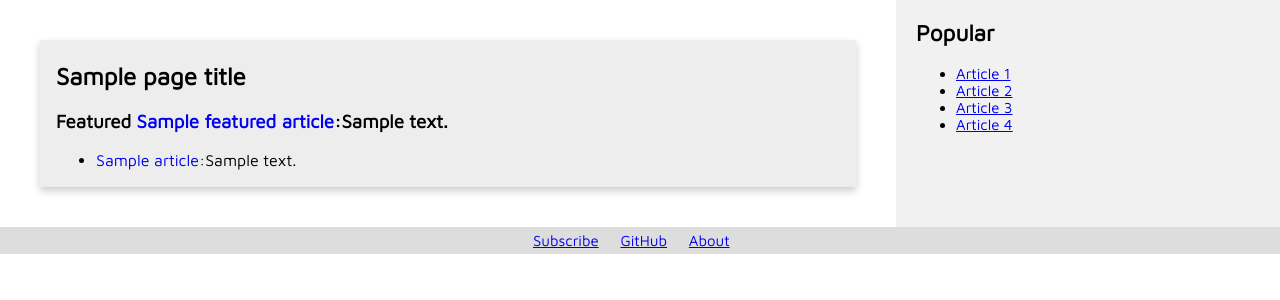
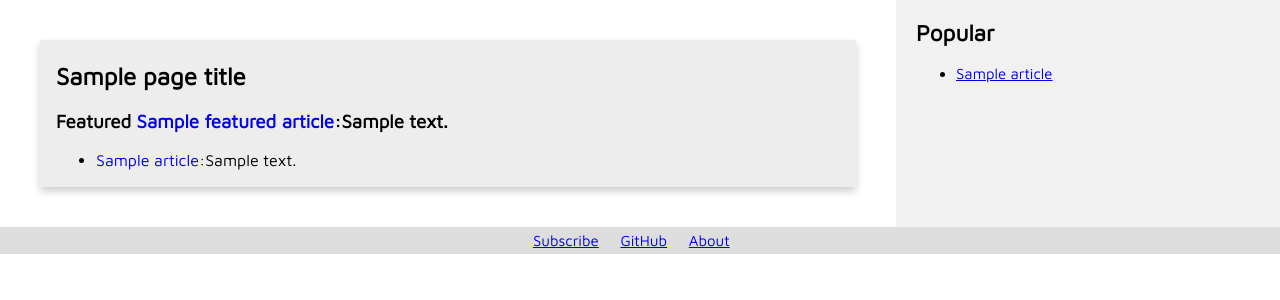
Before and after one commit to mikaeilorfanian/lightning, a Python web app: template templates/articles-category-template.html in a window 1280 px wide. Shown: the part 213-513 px from the top of the page. Run offline with Jinja, Linux system fonts and the light colour scheme; the template is opened without the code that fills it: most values are stand-ins (such as "Sample title", 1, 10 or a date in 2020).

Commit message:
Programatically generate the popular articles in sidebar

```diff
--- a/templates/articles-category-template.html
+++ b/templates/articles-category-template.html
@@ -18,29 +18,14 @@
           </ul>
         </div>
       </div>
-<!--
-    <div class="card">
-      <div class="container">
-        <h2>Tope 1% Code: Technical Articles</h2>
-        <h3>Latest: <a href="top-coder-technical/types-versus-classes.html">Types vs. Classes</a></h3>
-        <ul>
-          <li><a href='#'>Article 1</a></li>
-          <li><a href='#'>Article 2</a></li>
-          <li><a href='#'>Article 3</a></li>
-          <li><a href='#'>Article 4</a></li>
-        </ul>
-      </div>
-    </div>
-    -->
   </div>
 
   <div class="side">
     <h2>Popular</h2>
     <ul>
-      <li><a href='#'>Article 1</a></li>
-      <li><a href='#'>Article 2</a></li>
-      <li><a href='#'>Article 3</a></li>
-      <li><a href='#'>Article 4</a></li>
+      {% for article in popular_articles %}
+        <li><a href='{{ article.link }}'>{{ article.title }}</a></li>
+      {% endfor %}
     </ul>
   </div>
 
```
Also changed, not shown: main.py (+7 -2 lines).
